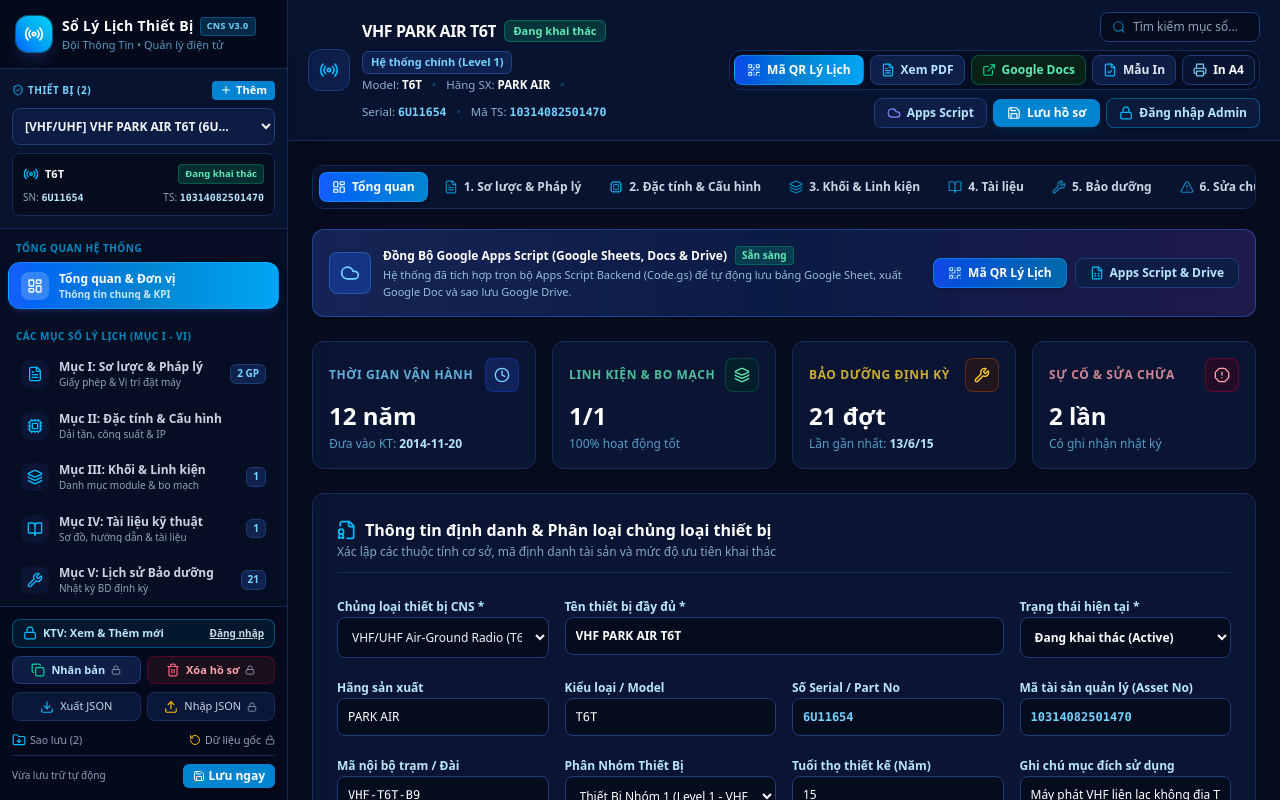
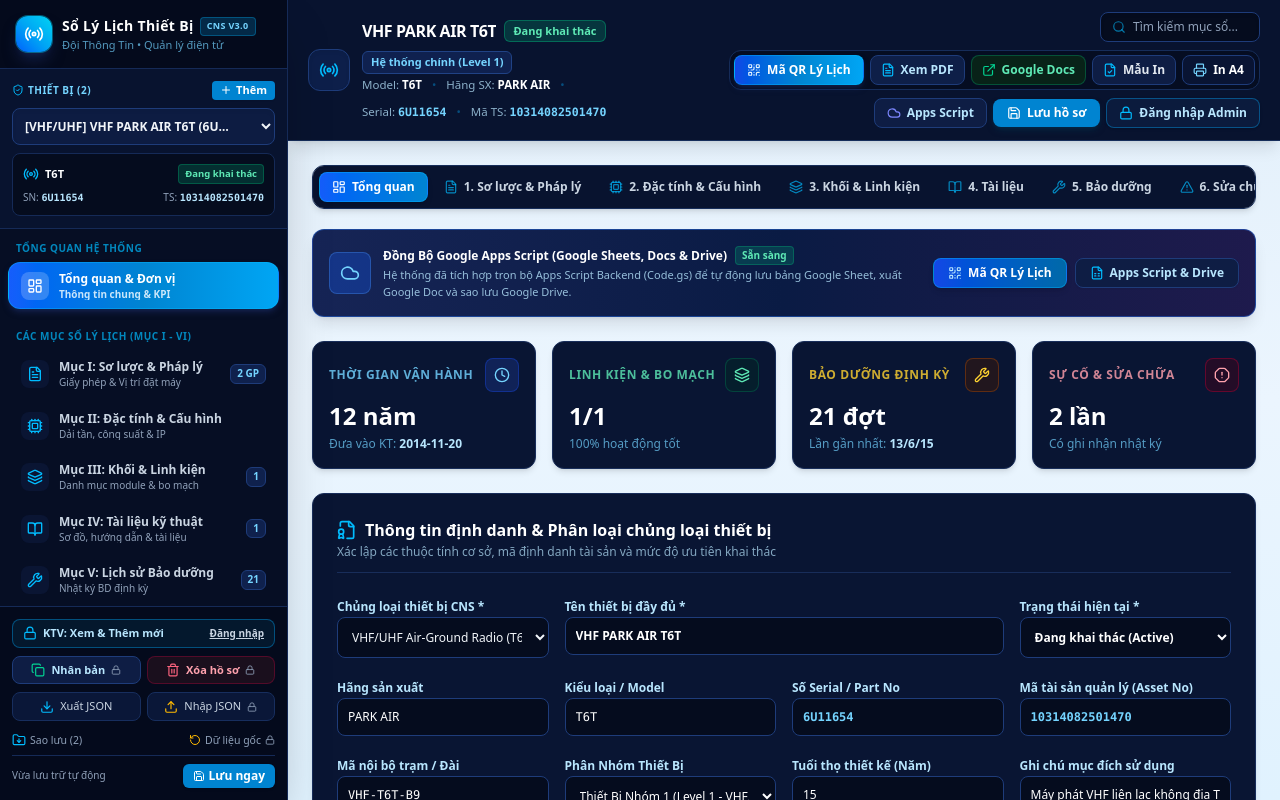
Before and after one commit to Memotec/L-l-ch-thi-t-b-Th-ng-tin, a React (Vite) app: page / in a window 1280 px wide. Built offline with nearby package versions, Linux system fonts and the light colour scheme; a web font is replaced by a local one.

Commit message:
style: update UI theme to light blue gradients
Transition the application theme from dark mode to a light, clean color palette using blue gradients and updated scrollbar styling.

```diff
--- a/index.html
+++ b/index.html
@@ -13,7 +13,7 @@
     <link rel="preconnect" href="https://fonts.gstatic.com" crossorigin>
     <link href="https://fonts.googleapis.com/css2?family=Plus+Jakarta+Sans:ital,wght@0,300;0,400;0,500;0,600;0,700;0,800;1,400;1,600&family=Playfair+Display:ital,wght@0,600;0,700;0,800;1,600&family=JetBrains+Mono:wght@400;500;600&display=swap" rel="stylesheet">
   </head>
-  <body class="bg-[#050c20] text-slate-100 antialiased font-sans">
+  <body class="bg-[#C0C0C0] text-slate-100 antialiased font-sans">
     <div id="root"></div>
     <script type="module" src="/src/main.tsx"></script>
   </body>
--- a/src/App.tsx
+++ b/src/App.tsx
@@ -311,10 +311,10 @@
   };
 
   return (
-    <div className="flex h-screen bg-[#070d1e] text-slate-100 antialiased overflow-hidden font-sans">
+    <div className="flex h-screen bg-gradient-to-br from-[#dbeafe] via-[#e0f2fe] to-[#f0f9ff] text-slate-100 antialiased overflow-hidden font-sans">
       {/* Toast Notification */}
       {toastMessage && (
-        <div className="fixed bottom-6 right-6 z-50 bg-[#0c1836] text-white px-4 py-3 rounded-xl shadow-2xl border border-blue-500/40 text-xs font-semibold flex items-center gap-2 animate-in fade-in slide-in-from-bottom-4 duration-200">
+        <div className="fixed bottom-6 right-6 z-50 bg-[#0c1836] text-white px-4 py-3 rounded-xl shadow-2xl border border-sky-400/40 text-xs font-semibold flex items-center gap-2 animate-in fade-in slide-in-from-bottom-4 duration-200">
           <span className="w-2 h-2 rounded-full bg-sky-400 animate-pulse"></span>
           <span>{toastMessage}</span>
         </div>
@@ -341,7 +341,7 @@
       />
 
       {/* Main App Canvas */}
-      <div className="flex-1 flex flex-col h-screen overflow-y-auto">
+      <div className="flex-1 flex flex-col h-screen overflow-y-auto bg-gradient-to-b from-[#e2effa] via-[#ebf5fe] to-[#e0f2fe]">
         {/* Topbar Action Header */}
         <Topbar
           currentEquipment={currentEquipment}
--- a/src/components/QrCodeManagerTab.tsx
+++ b/src/components/QrCodeManagerTab.tsx
@@ -231,7 +231,7 @@
             <div className="flex items-center gap-2 flex-wrap">
               <h2 className="text-lg font-bold tracking-tight text-white">Mã QR In File Google Doc & Hiển Thị PDF Sổ Lý Lịch</h2>
               <span className="px-2 py-0.5 bg-sky-500/30 text-sky-200 rounded text-xs font-semibold border border-sky-400/40">
-                Aviation CNS QR Hub
+                QR
               </span>
             </div>
             <p className="text-xs text-sky-200/80 mt-1 max-w-2xl leading-relaxed">
--- a/src/index.css
+++ b/src/index.css
@@ -2,32 +2,33 @@
 
 @layer base {
   body {
-    background-color: #050c20;
+    background: linear-gradient(135deg, #dbeafe 0%, #e0f2fe 40%, #f0f9ff 100%);
+    background-attachment: fixed;
     color: #e2e8f0;
     font-feature-settings: "cv02", "cv03", "cv04", "cv11";
   }
 }
 
-/* Custom Deep Navy Blue Scrollbar */
+/* Custom Light Blue / Sky Blue Scrollbar */
 ::-webkit-scrollbar {
-  width: 6px;
-  height: 6px;
+  width: 7px;
+  height: 7px;
 }
 ::-webkit-scrollbar-track {
-  background: #060e24;
+  background: #e0f2fe;
 }
 ::-webkit-scrollbar-thumb {
-  background: #1e3a8a;
+  background: #38bdf8;
   border-radius: 4px;
 }
 ::-webkit-scrollbar-thumb:hover {
-  background: #2563eb;
+  background: #C0C0C0;
 }
 
 @media print {
   body {
     background-color: #ffffff !important;
-    color: #000000 !important;
+    color: #c92548 !important;
   }
 
   /* Hide navigation, sidebar, topbar during printing */
@@ -51,7 +52,7 @@
     margin: 0 auto !important;
     box-sizing: border-box !important;
     page-break-after: always !important;
-    background: #ffffff !important;
+    background: #5b3e3e !important;
   }
 
   .paper:last-child {
```
